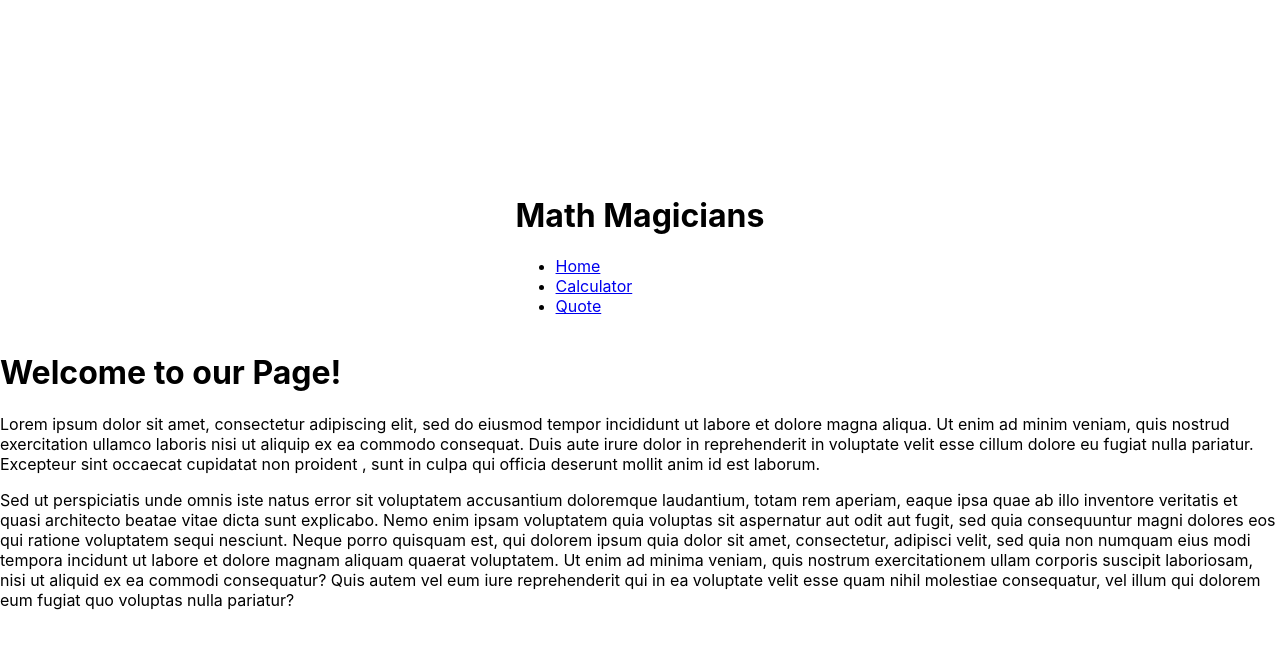
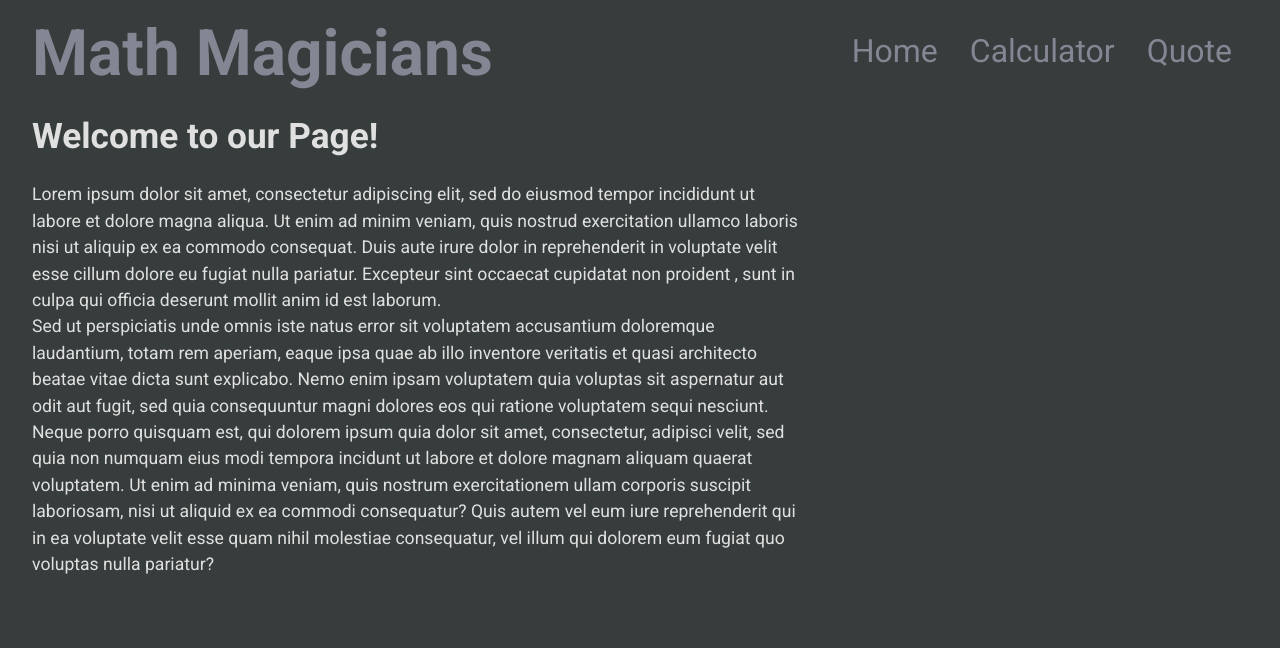
Before and after one commit to ixboy/Math_Magicians, a React (Create React App) app: page / in a window 1280 px wide. Shown: the top 648 px of the page. Built offline with nearby package versions, Linux system fonts and the light colour scheme.

Commit message:
style all pages

```diff
--- a/src/App.css
+++ b/src/App.css
@@ -1,8 +1,71 @@
-.App {
+@import url('https://fonts.googleapis.com/css2?family=Poppins:wght@100&family=Roboto:wght@100;400;700&display=swap');
+:root {
+  --primary: #858693;
+  --secondary: #f5913e;
+  --light: #e0e0e0;
+  --dark: #0a0808;
+}
+
+*{
+  font-family: Roboto, sans-serif;
+  color: var(--light);
   margin: 0;
-  display: flex;
-  flex-direction: column;
-  align-items: center;
-  justify-content: center;
+  padding: 0;
+  box-sizing: border-box;
+  list-style: none;
+  text-decoration: none;
+}
+
+body{
+  background-color: #373d3d;
+  overflow: hidden;
   min-height: 100vh;
 }
+
+.headerC {
+  display: flex;
+  justify-content: space-between;
+  margin: 1rem 2rem;
+  font-size: 2rem;
+}
+.headerC ul {
+  display: flex;
+  justify-content: space-between;
+}
+
+.headerC ul li {
+  margin: 1rem;
+  cursor: pointer;
+}
+
+.headerC *{
+  color: var(--primary);
+}
+
+.headerC a:hover {
+  color: var(--secondary);
+  text-decoration: underline;
+}
+
+.homeDiv{
+  width: 60vw;
+  margin: 2rem 2rem;
+  font-size: 1.1rem;
+  line-height: 150%;
+}
+
+.homeDiv h1{
+  margin: 2rem 0;
+}
+
+.quotesDiv{
+  font-size: 1.1rem;
+  display: flex;
+  min-height: 100vh;
+  justify-content: center;
+  align-items: center;
+}
+
+.quotesDiv div{
+  width: 70vw;
+}
```
